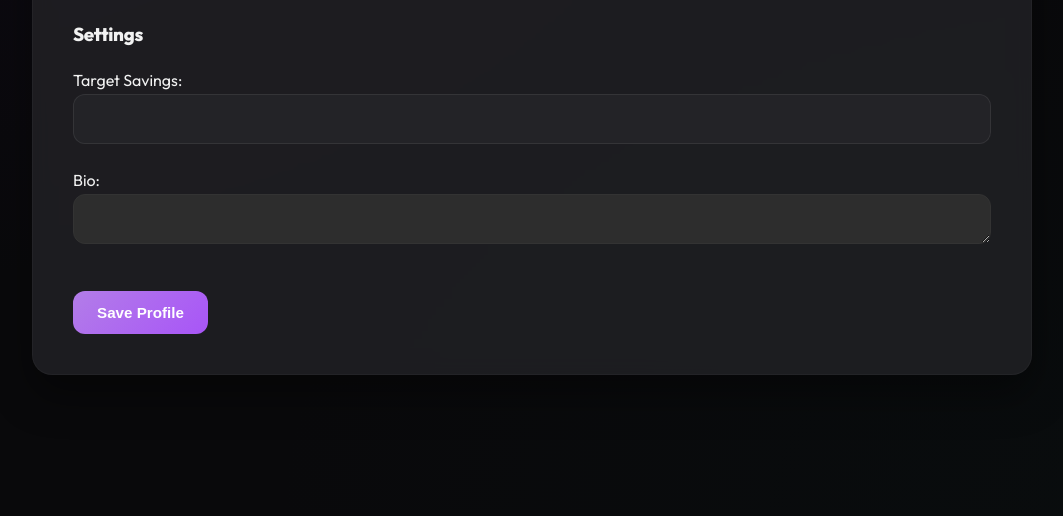
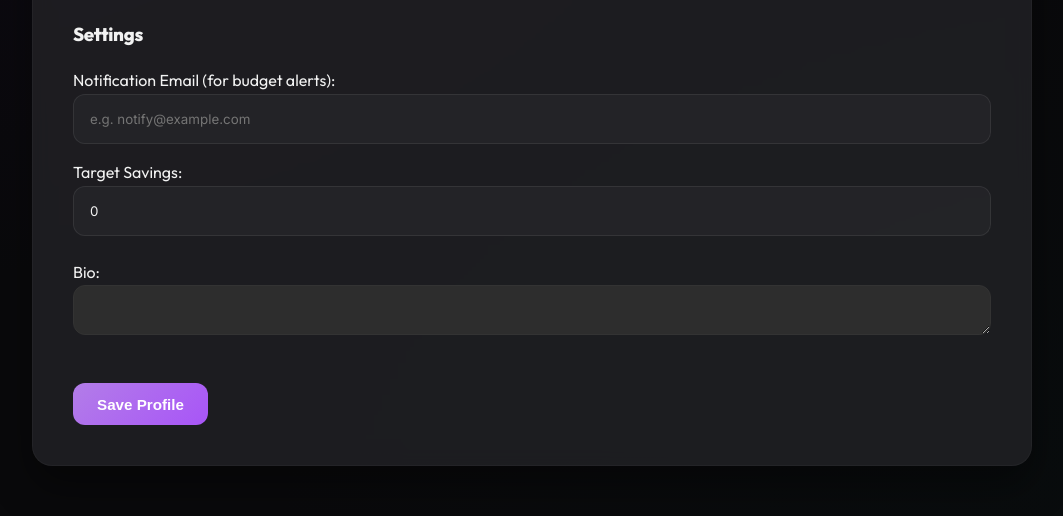
Before and after one commit to CodingMava/Manvith_finance_tracker, a Django app: template templates/core/profile.html in a window 1280 px wide. Shown: the part 284-800 px from the top of the page, without its empty margins (108-1171 px from the left). Run offline with Django 4.2, Linux system fonts and the light colour scheme; the template is opened without the code that fills it, so the values that code supplies are empty.

Commit message:
Add profile-based notification email and fix profile saving

```diff
--- a/apps/tracker/models.py
+++ b/apps/tracker/models.py
@@ -10,6 +10,7 @@ from django.utils import timezone
 class Profile(models.Model):
     user = models.OneToOneField(settings.AUTH_USER_MODEL, on_delete=models.CASCADE)
     bio = models.TextField(blank=True)
+    notification_email = models.EmailField(blank=True, null=True, help_text="Email for budget notifications.")
     target_savings = models.DecimalField(max_digits=12, decimal_places=2, default=0, blank=True)
 
     def __str__(self):
--- a/templates/core/profile.html
+++ b/templates/core/profile.html
@@ -8,9 +8,13 @@
     <h3>Settings</h3>
     <form method="post">
         {% csrf_token %}
+        <label for="id_notification_email">Notification Email (for budget alerts):</label>
+        <input type="email" name="notification_email" id="id_notification_email" placeholder="e.g. notify@example.com"
+            value="{{ user.profile.notification_email|default:'' }}" style="width: 100%; margin-bottom: 1rem;">
+
         <label for="id_target_savings">Target Savings:</label>
         <input type="number" step="0.01" name="target_savings" id="id_target_savings"
-            value="{{ user.profile.target_savings }}">
+            value="{{ user.profile.target_savings|default:'0' }}">
 
         <label for="id_bio">Bio:</label>
         <textarea name="bio" id="id_bio"
```
Also changed, not shown: apps/tracker/signals.py (+7 -3 lines), core/views.py (+7 -0 lines), apps/tracker/migrations/0005_ensure_site.py, apps/tracker/migrations/0006_fix_socialapp.py, apps/tracker/migrations/0007_profile_notification_email.py (added).
